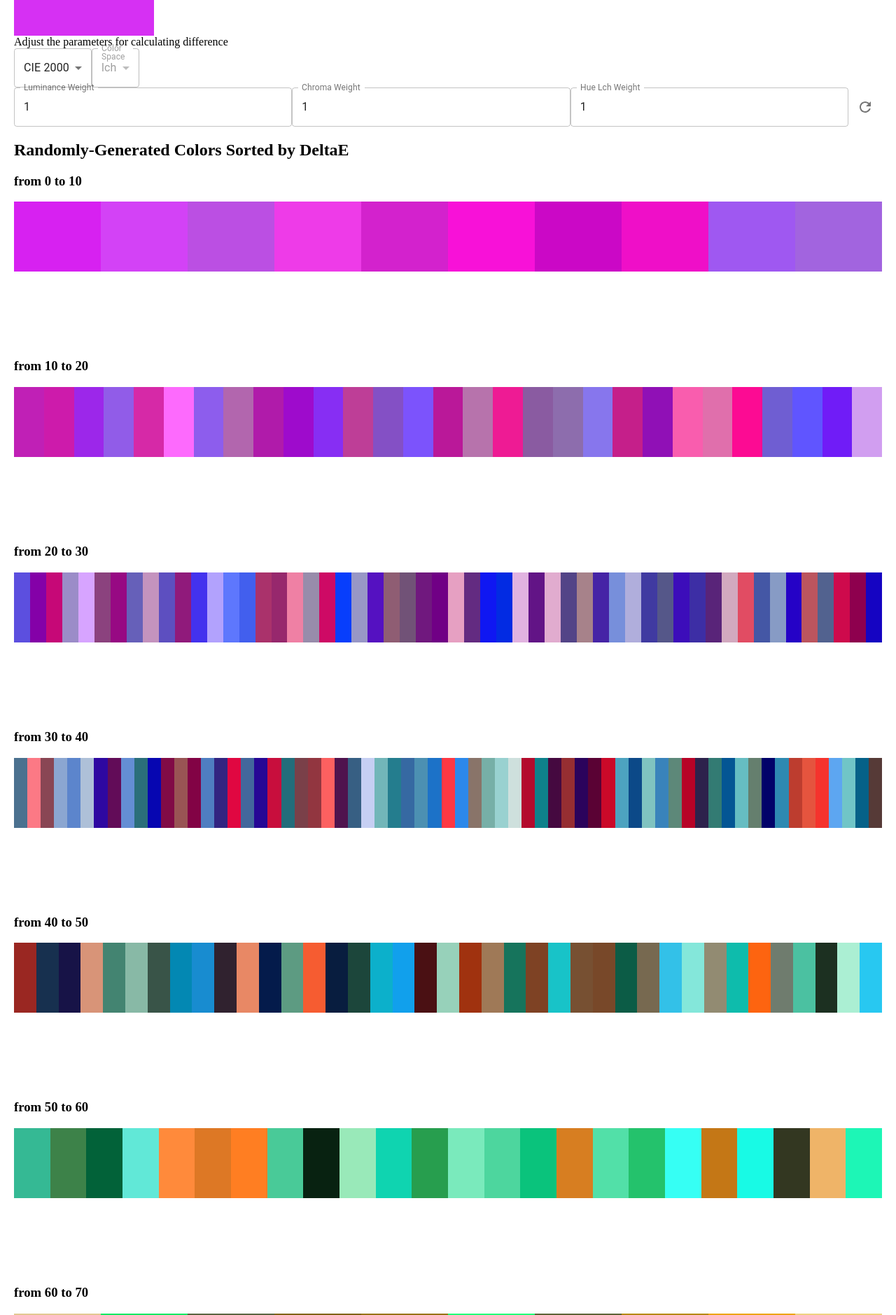
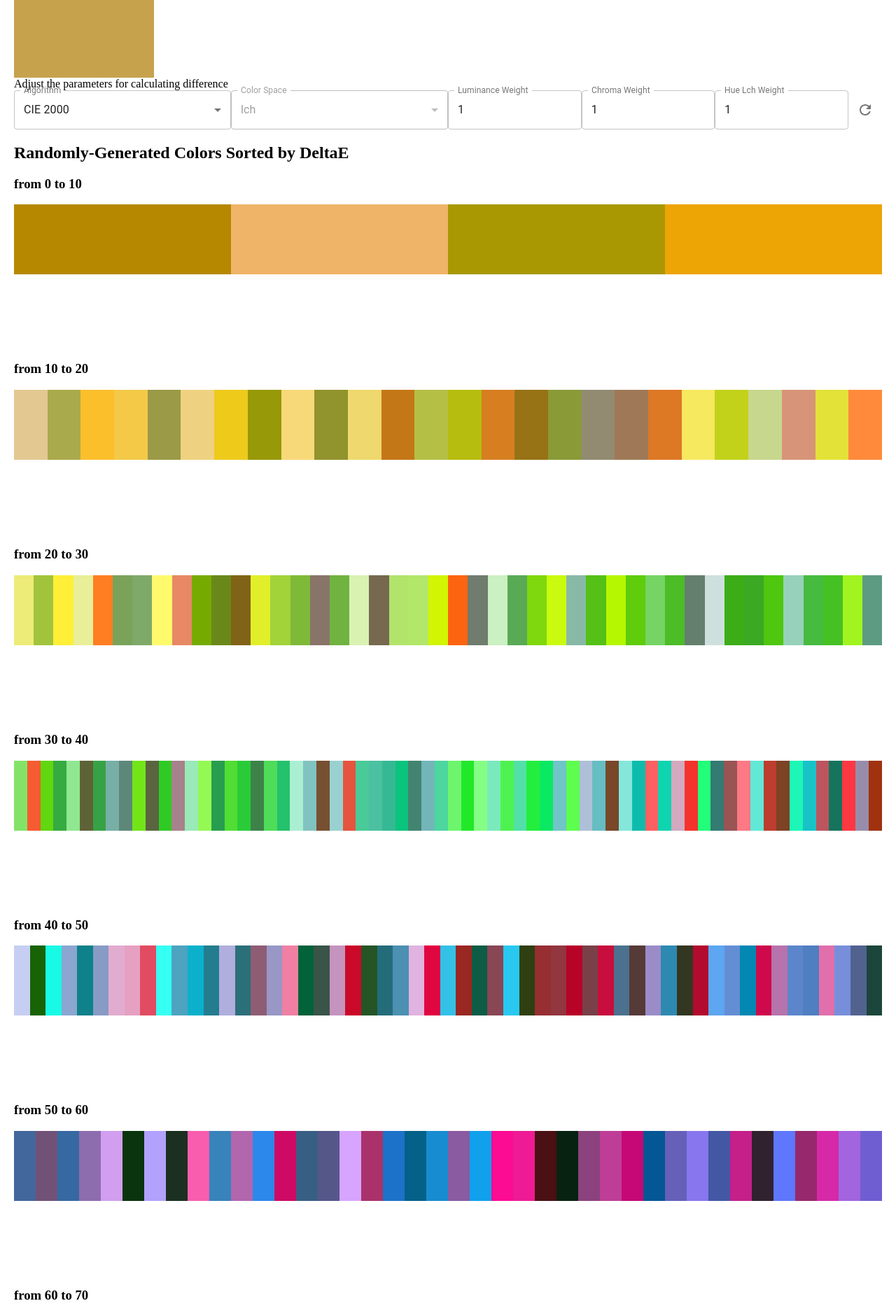
Before and after one commit to lindapaiste/color-studies, a React (Create React App) app: page /difference in a window 1280 px wide. Shown: the part 280-2159 px from the top of the page at 70% size. Built offline with nearby package versions, Linux system fonts and the light colour scheme.

Commit message:
distance

```diff
--- a/src/App.tsx
+++ b/src/App.tsx
@@ -5,7 +5,10 @@ import { TestGroups } from "./classifier/PerceptronResults";
 import { PlotFeaturesTool } from "./classifier/PlotFeaturesTool";
 import { TestBoundaries } from "./classifier/TestBoundaries";
 import { CompareNoiseChannels } from "./noise/CompareNoiseChannels";
-import { RandomVisualizeDifference } from "./difference/VisualizeDifference";
+import {
+  RandomVisualizeDifference,
+  VisualizeDifference
+} from "./difference/VisualizeDifference";
 import { ForceToAll } from "./grouping/ForceToRules";
 import { RenderGroups } from "./grouping/RenderGroups";
 import { HistogramTool } from "./histogram/HistogramTool";
@@ -62,7 +65,7 @@ const PAGES: AppPage[] = [
   {
     title: "Color Difference",
     path: "difference",
-    Component: RandomVisualizeDifference
+    Component: withSelectableColor(VisualizeDifference)
   },
   {
     title: "Channel Change Gradients",
--- a/src/difference/DifferenceControls.tsx
+++ b/src/difference/DifferenceControls.tsx
@@ -1,24 +1,39 @@
 import React from "react";
-import {ColorTuple} from "../spacesChannels/types";
-import {WeightsInput} from "../sharedComponents/form/WeightsInput";
-import {SelectModel} from "../sharedComponents/form/SelectModel";
-import {BaseField} from "../sharedComponents/form/BaseField";
-import {Option} from "../sharedComponents/form/Option";
-import {StateUpdateProps} from "../util-hooks";
-import {Algo, FormulaSettings} from "./types";
+import { ColorTuple } from "../spacesChannels/types";
+import { WeightsInput } from "../sharedComponents/form/WeightsInput";
+import { SelectModel } from "../sharedComponents/form/SelectModel";
+import { BaseField } from "../sharedComponents/form/BaseField";
+import { Option } from "../sharedComponents/form/Option";
+import { StateUpdateProps } from "../util-hooks";
+import { Algo, FormulaSettings } from "./types";
 
-export const DifferenceControls = ({state, update}: StateUpdateProps<FormulaSettings>) => {
+export const DifferenceControls = ({
+  state,
+  update
+}: StateUpdateProps<FormulaSettings>) => {
   /**
    * only "Euclidean" can use multiple colorspaces,
    * "CIE2000" and "CIE1994" both use LCH only
    * so need to set model lch and disable changing it
    */
   return (
-        <div>
+    <div
+      style={{
+        display: "flex"
+      }}
+    >
       <BaseField
+        label="Algorithm"
         select
         value={state.algo}
-                onChange={v => v === "Euclidean" ? update({algo: v}) : update({algo: v as Algo, model: "lch"})}
+        onChange={v =>
+          v === "Euclidean"
+            ? update({ algo: v })
+            : update({ algo: v as Algo, model: "lch" })
+        }
+        style={{
+          width: "25%"
+        }}
       >
         <Option value="CIE2000">CIE 2000</Option>
         <Option value="CIE1994">CIE 1994</Option>
@@ -27,13 +42,19 @@ export const DifferenceControls = ({state, update}: StateUpdateProps<FormulaSett
       <SelectModel
         disabled={state.algo !== "Euclidean"}
         value={state.model}
-                onChange={v => update({model: v})}
+        onChange={v => update({ model: v })}
+        style={{
+          width: "25%"
+        }}
       />
       <WeightsInput
         colorSpace={state.model}
         weights={state.weights as ColorTuple<typeof state.model>}
-                onChange={v => update({weights: v})}
+        onChange={v => update({ weights: v })}
+        containerStyle={{
+          width: "50%"
+        }}
       />
     </div>
-    )
-}
+  );
+};
--- a/src/difference/VisualizeDifference.tsx
+++ b/src/difference/VisualizeDifference.tsx
@@ -1,62 +1,69 @@
-import React, {useCallback, useMemo} from "react";
-import {sortBy} from "lodash";
-import {Swatch} from "../sharedComponents/color/Swatch";
-import {RenderSet} from "../sharedComponents/color/RenderSet";
-import {usePartialState} from "../util-hooks";
-import {BasicFormula, FormulaSettings} from "./types";
-import {toFormula} from "./distance";
-import {I_ColorAdapter, randomColor} from "../packages/color-adapter";
-import {DifferenceControls} from "./DifferenceControls";
-import {makeArray} from "../util";
+import React, { useCallback, useMemo } from "react";
+import { sortBy, round } from "lodash";
+import { Swatch } from "../sharedComponents/color/Swatch";
+import { RenderSet } from "../sharedComponents/color/RenderSet";
+import { usePartialState } from "../util-hooks";
+import { BasicFormula, FormulaSettings } from "./types";
+import { toFormula } from "./distance";
+import { I_ColorAdapter, randomColor } from "../packages/color-adapter";
+import { DifferenceControls } from "./DifferenceControls";
+import { makeArray } from "../util";
 
 export interface Props {
   count?: number;
   color: I_ColorAdapter;
 }
 
-export const VisualizeDifference = ({color, count = 300}: Props) => {
+export const VisualizeDifference = ({ color, count = 300 }: Props) => {
   const [state, update] = usePartialState<Required<FormulaSettings>>({
-        algo: 'CIE2000',
-        model: 'lch',
+    algo: "CIE2000",
+    model: "lch",
     weights: [1, 1, 1, 1]
-    })
+  });
 
-    const getDistance = useCallback(
-        toFormula(state),
-        [state.model, state.algo, state.weights]
-    );
+  const getDistance = useCallback(toFormula(state), [
+    state.model,
+    state.algo,
+    state.weights
+  ]);
 
-    const samples = useMemo(
-        () => makeArray(count, randomColor),
-        [color, count]
-    );
+  const samples = useMemo(() => makeArray(count, randomColor), [color, count]);
 
   return (
     <div>
       <h2>Start Color</h2>
-            <Swatch color={color} size={200}/>
+      <Swatch color={color} size={200} />
       <div>
         <div>Adjust the parameters for calculating difference</div>
-                <DifferenceControls state={state} update={update}/>
+        <DifferenceControls state={state} update={update} />
       </div>
       <div>
         <h2>Randomly-Generated Colors Sorted by DeltaE</h2>
-                <SortedColors base={color} colors={samples} getDistance={getDistance}/>
+        <SortedColors base={color} colors={samples} getDistance={getDistance} />
       </div>
     </div>
   );
 };
 
-export const SortedColors = ({base, colors, getDistance, chunkWidth = 10}: { base: I_ColorAdapter, colors: I_ColorAdapter[], getDistance: BasicFormula, chunkWidth?: number }) => {
-    const data = useMemo(
-        () => {
+export const SortedColors = ({
+  base,
+  colors,
+  getDistance,
+  chunkWidth = 10
+}: {
+  base: I_ColorAdapter;
+  colors: I_ColorAdapter[];
+  getDistance: BasicFormula;
+  chunkWidth?: number;
+}) => {
+  const data = useMemo(() => {
     const withDiff = colors.map(c => ({
       color: c,
-                deltaE: getDistance(c, base),
+      deltaE: getDistance(c, base)
     }));
     const sorted = sortBy(withDiff, o => o.deltaE);
-            const chunked: { color: I_ColorAdapter, deltaE: number }[][] = [];
-            sorted.forEach((o) => {
+    const chunked: { color: I_ColorAdapter; deltaE: number }[][] = [];
+    sorted.forEach(o => {
       const chunkIndex = Math.floor(o.deltaE / chunkWidth);
       if (Array.isArray(chunked[chunkIndex])) {
         chunked[chunkIndex].push(o);
@@ -65,24 +72,26 @@ export const SortedColors = ({base, colors, getDistance, chunkWidth = 10}: { bas
       }
     });
     return chunked;
-        },
-        [colors, getDistance, chunkWidth]
-    );
+  }, [colors, getDistance, chunkWidth]);
 
   return (
     <div>
       {data.map((chunk, i) => (
         <div key={i}>
-                    <h3>from {i * chunkWidth} to {(i + 1) * chunkWidth}</h3>
-                    <RenderSet colors={chunk} colorToString={o => o.color.hex()}/>
+          <h3>
+            from {i * chunkWidth} to {(i + 1) * chunkWidth}
+          </h3>
+          <RenderSet
+            colors={chunk}
+            colorToString={o => o.color.hex()}
+            colorToTooltip={o => round(o.deltaE, 2)}
+          />
         </div>
       ))}
     </div>
-    )
-}
+  );
+};
 
 export const RandomVisualizeDifference = () => {
-    return (
-        <VisualizeDifference count={300} color={randomColor()}/>
-    )
+  return <VisualizeDifference count={300} color={randomColor()} />;
 };
--- a/src/difference/euclideanDistance.ts
+++ b/src/difference/euclideanDistance.ts
@@ -1,6 +1,6 @@
-import {ColorSpaceName} from "../spacesChannels/types";
-import {makeArray} from "../util";
-import {ColorTuple} from "../spacesChannels/types";
+import { ColorSpaceName } from "../spacesChannels/types";
+import { makeArray } from "../util";
+import { ColorTuple } from "../spacesChannels/types";
 
 /**
  * CIE 1976 formula uses Euclidean Distance of LAB coordinates,
@@ -8,11 +8,23 @@ import {ColorTuple} from "../spacesChannels/types";
  */
 
 /**
+ * for hues which have NaN, consider the difference to be 0.
+ * needs special treatment or else the distance is NaN
+ */
+const nanFix = (n: number): number => (isNaN(n) ? 0 : n);
+
+/**
  * generic is only used as a way to ensure that both tuples are the same length
  */
-export const euclideanDistance = <CS extends ColorSpaceName>(a: ColorTuple<CS>, b: ColorTuple<CS>): number => {
-    const squaredSum = a.reduce((acc, curr, i) => acc + Math.pow(curr - b[i], 2), 0);
-    return Math.sqrt(squaredSum);
+export const euclideanDistance = <CS extends ColorSpaceName>(
+  a: ColorTuple<CS>,
+  b: ColorTuple<CS>
+): number => {
+  const squaredSum = a.reduce(
+    (acc, curr, i) => acc + Math.pow(nanFix(curr - b[i]), 2),
+    0
+  );
+  return Math.sqrt(squaredSum);
 };
 
 /**
@@ -21,8 +33,15 @@ export const euclideanDistance = <CS extends ColorSpaceName>(a: ColorTuple<CS>,
  * otherwise, just recognize that weights > 1 will always increase the value
  * and weights < 1 will decrease it
  */
-export const weightedEuclideanDistance = <CS extends ColorSpaceName>(a: ColorTuple<CS>, b: ColorTuple<CS>, weights?: ColorTuple<CS>): number => {
-    const _weights = weights === undefined ? makeArray(a.length, 1) : weights;
-    const squaredSum = a.reduce((acc, curr, i) => acc + (_weights[i] * Math.pow(curr - b[i], 2)), 0);
-    return Math.sqrt(squaredSum);
+export const weightedEuclideanDistance = <CS extends ColorSpaceName>(
+  a: ColorTuple<CS>,
+  b: ColorTuple<CS>,
+  weights?: ColorTuple<CS>
+): number => {
+  const _weights = weights === undefined ? makeArray(a.length, 1) : weights;
+  const squaredSum = a.reduce(
+    (acc, curr, i) => acc + _weights[i] * Math.pow(nanFix(curr - b[i]), 2),
+    0
+  );
+  return Math.sqrt(squaredSum);
 };
--- a/src/sharedComponents/color/RenderSet.tsx
+++ b/src/sharedComponents/color/RenderSet.tsx
@@ -2,7 +2,7 @@ import React, { PropsWithChildren } from "react";
 import { logProfile } from "./Swatch";
 import { isDefined, withHash } from "../../util";
 import { I_GetHex, isGetHex } from "../../packages/color-adapter";
-
+import { Tooltip } from "../ui/Tooltip";
 /**
  * takes an array of colors, which can be any format (string, tuple, object)
  * but unknown formats must also pass a colorToString function
@@ -11,6 +11,7 @@ import { I_GetHex, isGetHex } from "../../packages/color-adapter";
 export interface BaseProps<T> {
   colors: T[];
   colorToString?(color: T): string;
+  colorToTooltip?(color: T): string;
   wrap?: boolean;
   height?: number;
 }
@@ -32,6 +33,7 @@ export type PropsMulti<T> = Omit<PropsSingle<T>, "colors"> & {
 export const RenderSet = <T extends any>({
   colors,
   colorToString,
+  colorToTooltip,
   wrap = false,
   height = 100
 }: PropsSingle<T>) => (
@@ -50,6 +52,9 @@ export const RenderSet = <T extends any>({
         ? color.hex()
         : color;
       return (
+        <Tooltip
+          title={isDefined(colorToTooltip) ? colorToTooltip(color) : hex}
+        >
           <div
             key={i}
             style={{
@@ -60,6 +65,7 @@ export const RenderSet = <T extends any>({
             }}
             onClick={() => logProfile(hex)}
           />
+        </Tooltip>
       );
     })}
   </div>
```
Lines whose indentation alone changed are shown as unchanged.
